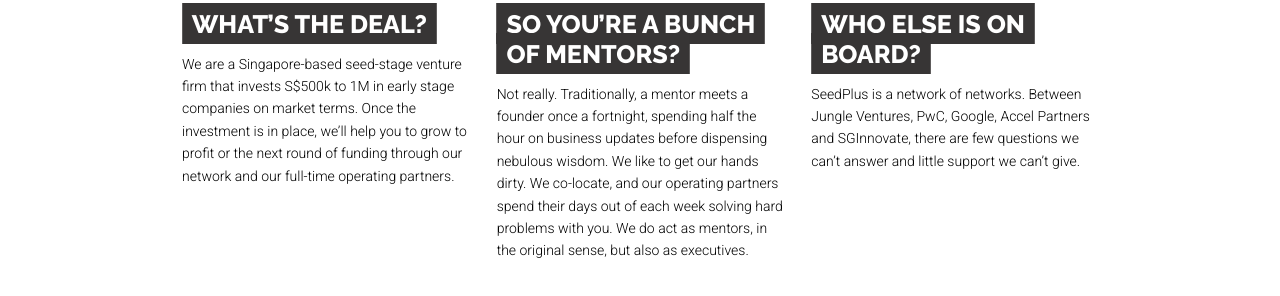
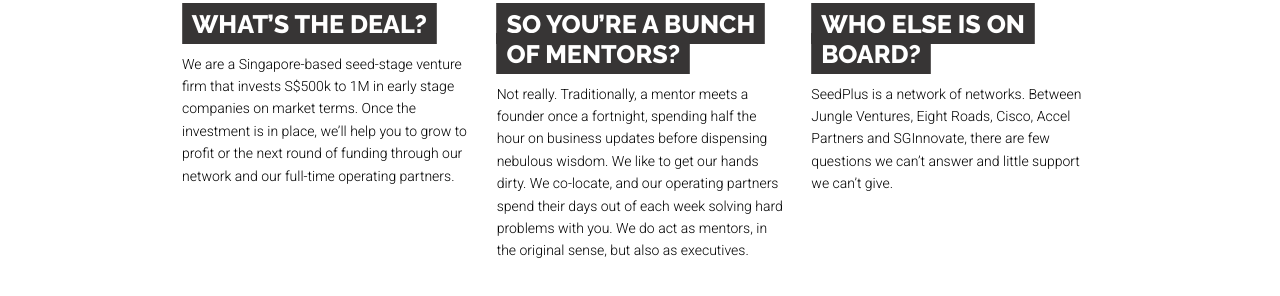
Before and after one commit to SeedPlus/seedplus.github.io, a Jekyll site: the page built from 01_about.html, in a window 1280 px wide. Shown: the part 310-606 px from the top of the page. Built offline with Jekyll 4.4.1, drawn with Linux system fonts in a browser that asks for light colours.

Commit message:
Update 01_about.html

```diff
--- a/01_about.html
+++ b/01_about.html
@@ -20,7 +21,7 @@ redirect_from: /about-us/
   </div>
   <div class='info-item'>
     <h3>Who else is on board?</h3>
-    <p>SeedPlus is a network of networks. Between Jungle Ventures, PwC, Google, Accel Partners and SGInnovate, there are few questions we can’t answer and little support we can’t give.</p>
+    <p>SeedPlus is a network of networks. Between Jungle Ventures, Eight Roads, Cisco, Accel Partners and SGInnovate, there are few questions we can’t answer and little support we can’t give.</p>
   </div>
 </div>
 <div class='info-group'>
```
Also changed, not shown: other parts of 01_about.html (+1 -0 lines).
